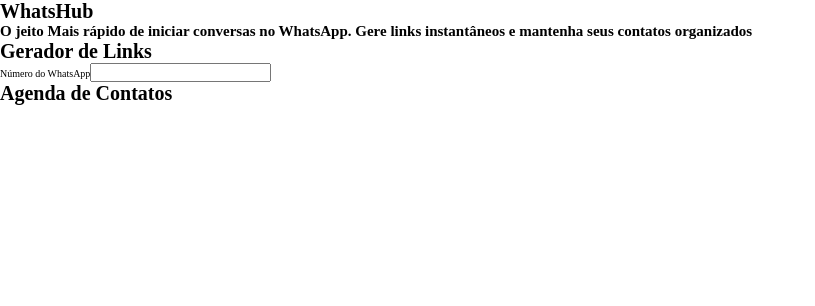
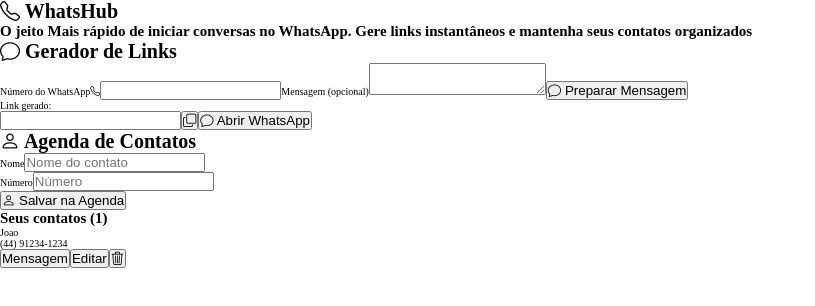
Before and after one commit to D4fto/whatsappDirect, a React (Vite) app: page / in a window 1280 px wide. Shown: the top 306 px of the page, without its empty margins (0-815 px from the left). Built offline with nearby package versions, Linux system fonts and the light colour scheme.

Commit message:
Estrutura principal e ícones
- Criação da estrutura principal da página
- Adição de ícones com Bootstrap Icons

```diff
--- a/package.json
+++ b/package.json
@@ -11,6 +11,7 @@
   },
   "dependencies": {
     "@supabase/supabase-js": "^2.57.4",
+    "bootstrap-icons": "^1.13.1",
     "react": "^19.1.1",
     "react-dom": "^19.1.1"
   },
--- a/src/App.jsx
+++ b/src/App.jsx
@@ -6,7 +6,7 @@
 
 export default function App (){
   return <>
-    <h1>WhatsHub</h1>
+    <h1><i className="bi bi-telephone"></i> WhatsHub</h1>
     <h2>O jeito Mais rápido de iniciar conversas no WhatsApp. Gere links instantâneos e mantenha seus contatos organizados</h2>
     <div>
       <LinkGenerator/>
--- a/src/components/ContactList.jsx
+++ b/src/components/ContactList.jsx
@@ -1,5 +1,30 @@
 export default function ContactList(){
   return <div className="ContactList">
-    <h1>Agenda de Contatos</h1>
+    <h1><i class="bi bi-person"></i> Agenda de Contatos</h1>
+    <form action="">
+      <div>
+        <div>
+          <label htmlFor="contactName">Nome</label>
+          <input type="text" name="contactName" id="contactName" placeholder="Nome do contato"/>
+        </div>
+        <div>
+          <label htmlFor="contactNumber">Número</label>
+          <input type="text" name="contactNumber" id="contactNumber" placeholder="Número"/>
+        </div>
+      </div>
+      <button type="submit"><i class="bi bi-person"></i> Salvar na Agenda</button>
+    </form>
+    <h2>Seus contatos (1)</h2>
+    <div>
+      <div>
+        <div>
+          <p>Joao</p>
+          <p>(44) 91234-1234</p>
+        </div>
+        <button>Mensagem</button>
+        <button>Editar</button>
+        <button><i className="bi bi-trash3"></i></button>
+      </div>
+    </div>
   </div>
 }
--- a/src/components/LinkGenerator.jsx
+++ b/src/components/LinkGenerator.jsx
@@ -9,8 +9,20 @@
   }
 
   return <div className="linkGenerator">
-    <h1>Gerador de Links</h1>
-    <label htmlFor="phoneNumber">Número do WhatsApp</label>
-    <input type="text" id="phoneNumber" value={phoneNumber} onChange={e => handlePhoneInput(e)}/>
+    <h1><i className="bi bi-chat"></i> Gerador de Links</h1>
+    <form action="">
+      <label htmlFor="phoneNumber">Número do WhatsApp</label>
+      <i className="bi bi-telephone"></i>
+      <input type="text" name="phoneNumber" id="phoneNumber" value={phoneNumber} onChange={e => handlePhoneInput(e)}/>
+      <label htmlFor="message">Mensagem (opcional)</label>
+      <textarea name="message" id="message"></textarea>
+      <button type="submit"><i className="bi bi-chat"></i> Preparar Mensagem</button>
+    </form>
+    <div>
+      <p>Link gerado:</p>
+      <input type="text" id="whatsappLink"/>
+      <button id="copyLink"><i className="bi bi-copy"></i></button>
+      <button><i className="bi bi-chat"></i> Abrir WhatsApp</button>
+    </div>
   </div>
 }
--- a/src/main.jsx
+++ b/src/main.jsx
@@ -1,6 +1,6 @@
 import { StrictMode } from 'react'
 import { createRoot } from 'react-dom/client'
-
+import 'bootstrap-icons/font/bootstrap-icons.css';
 import App from './App.jsx'
 
 createRoot(document.getElementById('root')).render(
--- a/src/styles/global.css
+++ b/src/styles/global.css
@@ -1,3 +1,4 @@
+
 *{
     padding: 0;
     margin: 0;
@@ -6,7 +7,7 @@
 html{
     font-size: 62.5%;
 }
-body{
+#root{
     height: 100dvh;
     width: 100dvw;
 }
```
Also changed, not shown: 1 other file (tests, documents, lock files or other folders).
